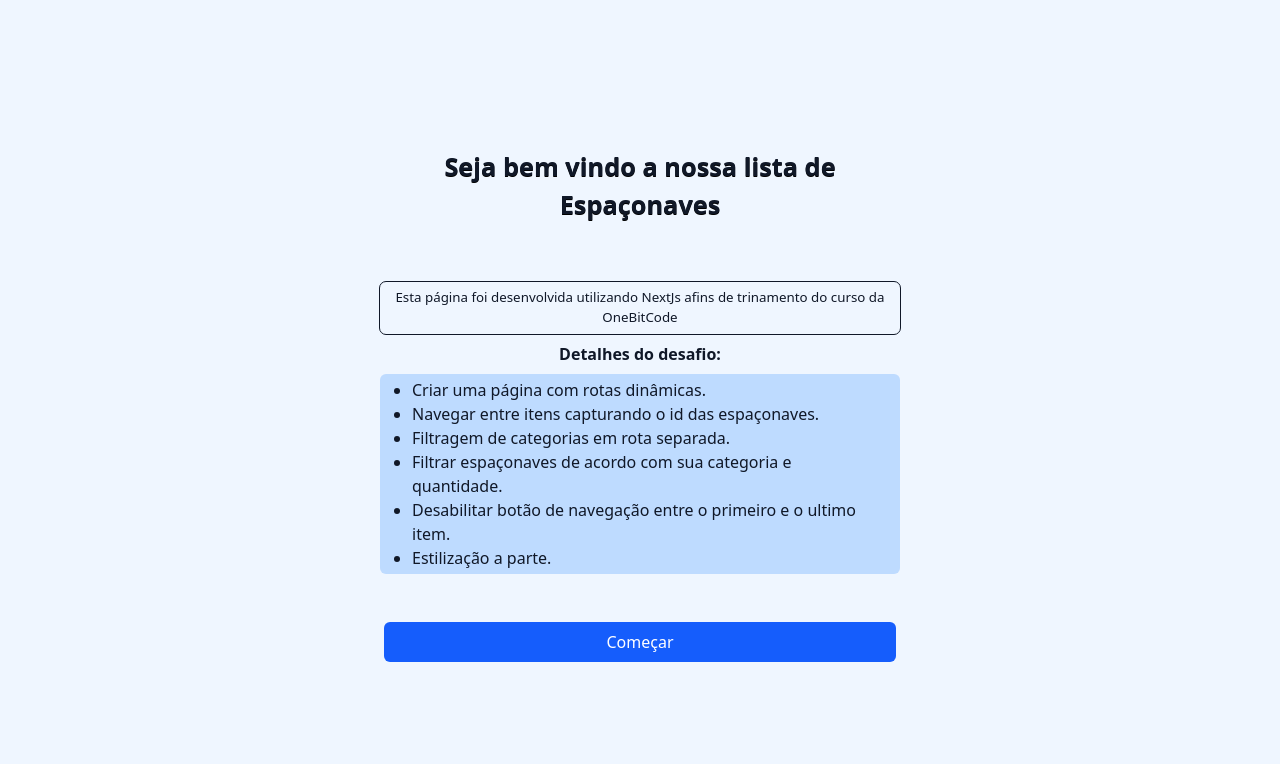
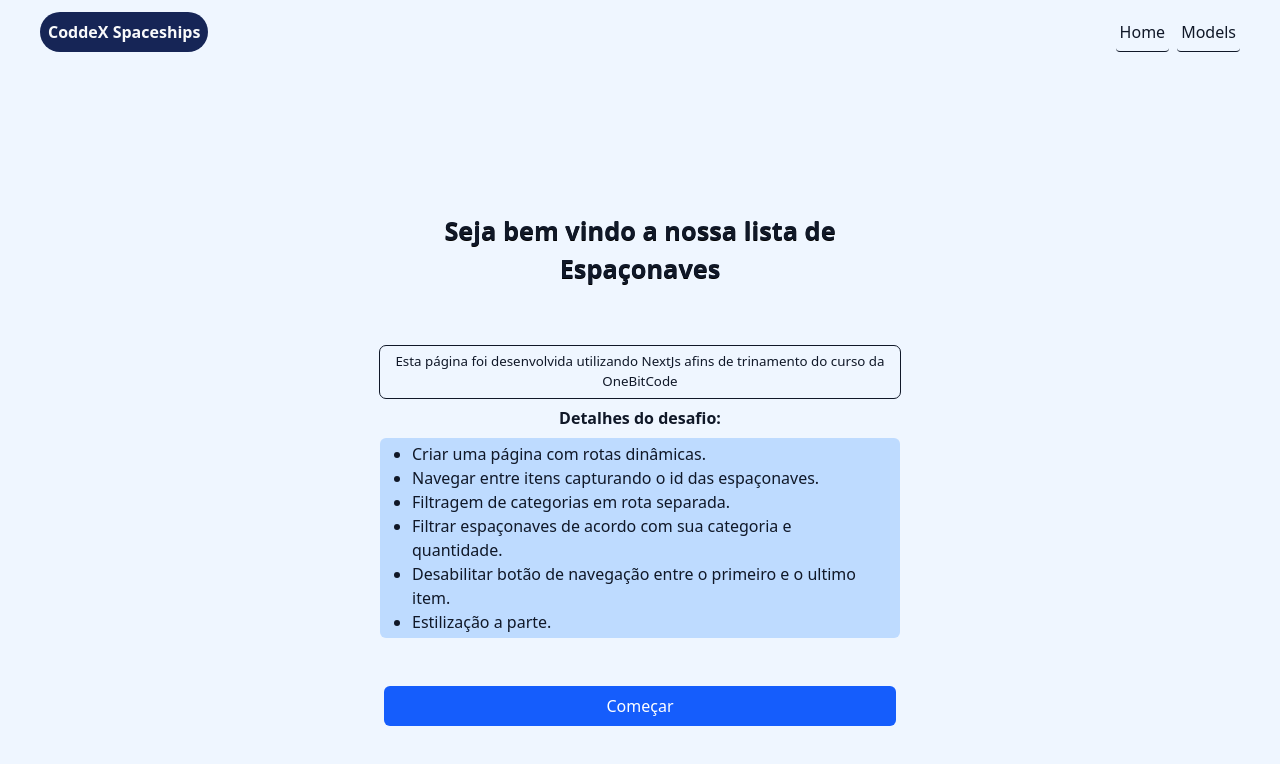
Before and after one commit to coddex-developer/spaceship, a Next.js app: page / in a window 1280 px wide. Shown: the top 764 px of the page. Built offline with nearby package versions, Linux system fonts and the light colour scheme.

Commit message:
add loading and navbar

```diff
--- a/src/app/layout.tsx
+++ b/src/app/layout.tsx
@@ -1,6 +1,7 @@
 import type { Metadata } from "next";
 import { Geist, Geist_Mono } from "next/font/google";
 import "./global.css";
+import Link from "next/link";
 const geistSans = Geist({
   variable: "--font-geist-sans",
   subsets: ["latin"],
@@ -26,6 +27,13 @@ export default function RootLayout({
       <body
         className={`${geistSans.variable} ${geistMono.variable} antialiased bg-blue-50 dark:bg-gray-950 text-gray-900 dark:text-gray-50`}
       >
+        <nav className="flex justify-between px-10 py-3">
+          <h1 className="p-2 bg-blue-950 rounded-full font-bold text-gray-50">CoddeX Spaceships</h1>
+          <div className="flex gap-2">
+            <Link className="border-b-1 hover:bg-blue-500 hover:text-white px-1 rounded-sm items-center flex" href={`/`}>Home</Link>
+            <Link className="border-b-1 hover:bg-blue-500 hover:text-white px-1 rounded-sm items-center flex" href={`/models`}>Models</Link>
+          </div>
+        </nav>
         {children}
       </body>
     </html>
--- a/src/app/models/page.tsx
+++ b/src/app/models/page.tsx
@@ -4,7 +4,7 @@ import Link from "next/link"
 import { useMemo } from "react"
 import "./style.min.scss";
 
-export default function Models() {
+export default async function Models() {
 
     type Accum = {
         [key: string]: {
@@ -25,7 +25,7 @@ export default function Models() {
             return accum;
         }, {})
     }, [data])
-
+await new Promise((resolve) => setTimeout(resolve, 2000))
     const allCategory = Object.values(categoryItems)
     return (
         <>
--- /dev/null
+++ b/src/app/models/spaceship/loading.tsx
@@ -0,0 +1,9 @@
+export default function Loading() {
+    (
+        <>
+            <div className="w-full h-dvh bg-red-900 text-white flex items-center justify-center">
+                <p>Carregando informações aguarde...</p>
+            </div>
+        </>
+    )
+}
```
Also changed, not shown: src/app/models/spaceship/[id]/page.tsx (added).
